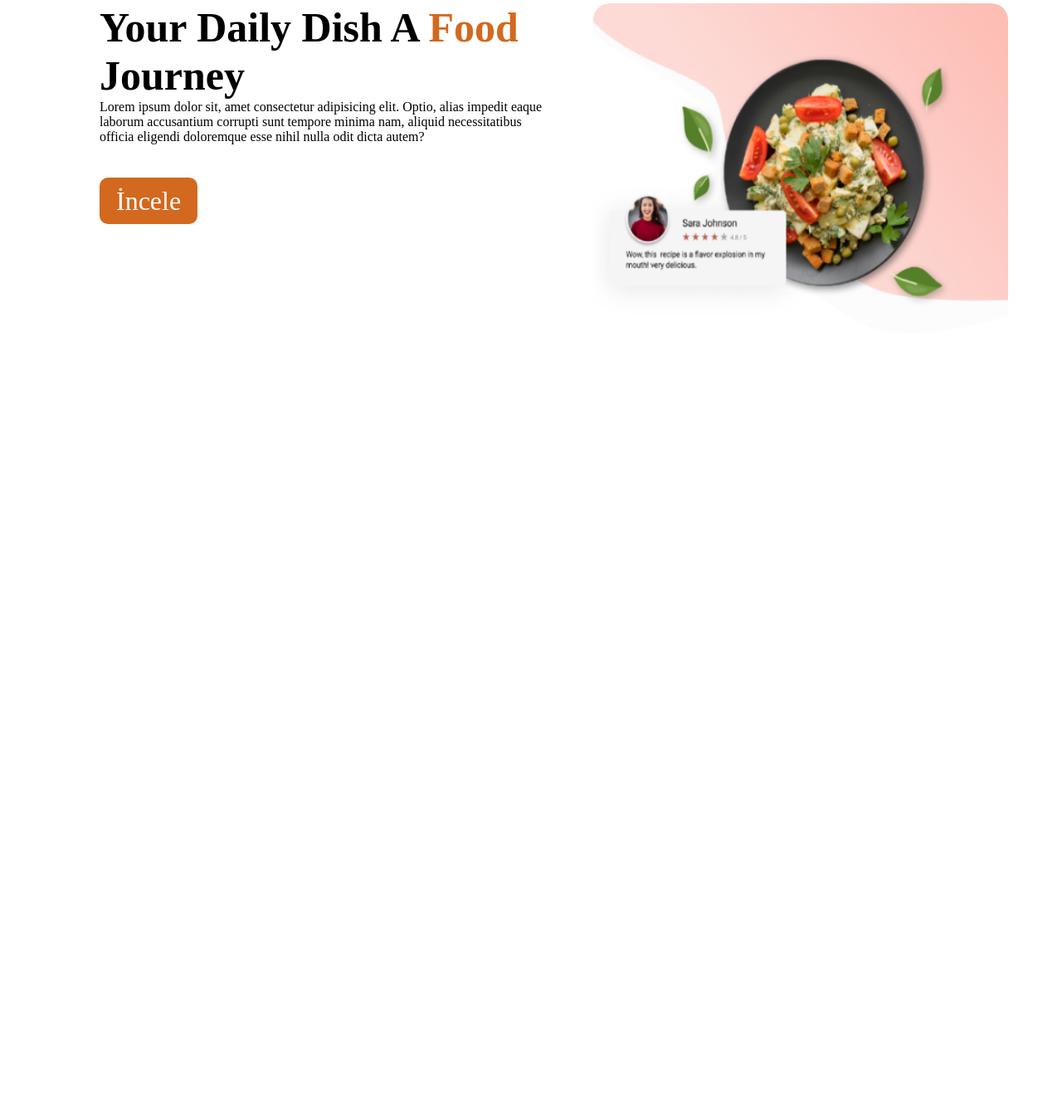
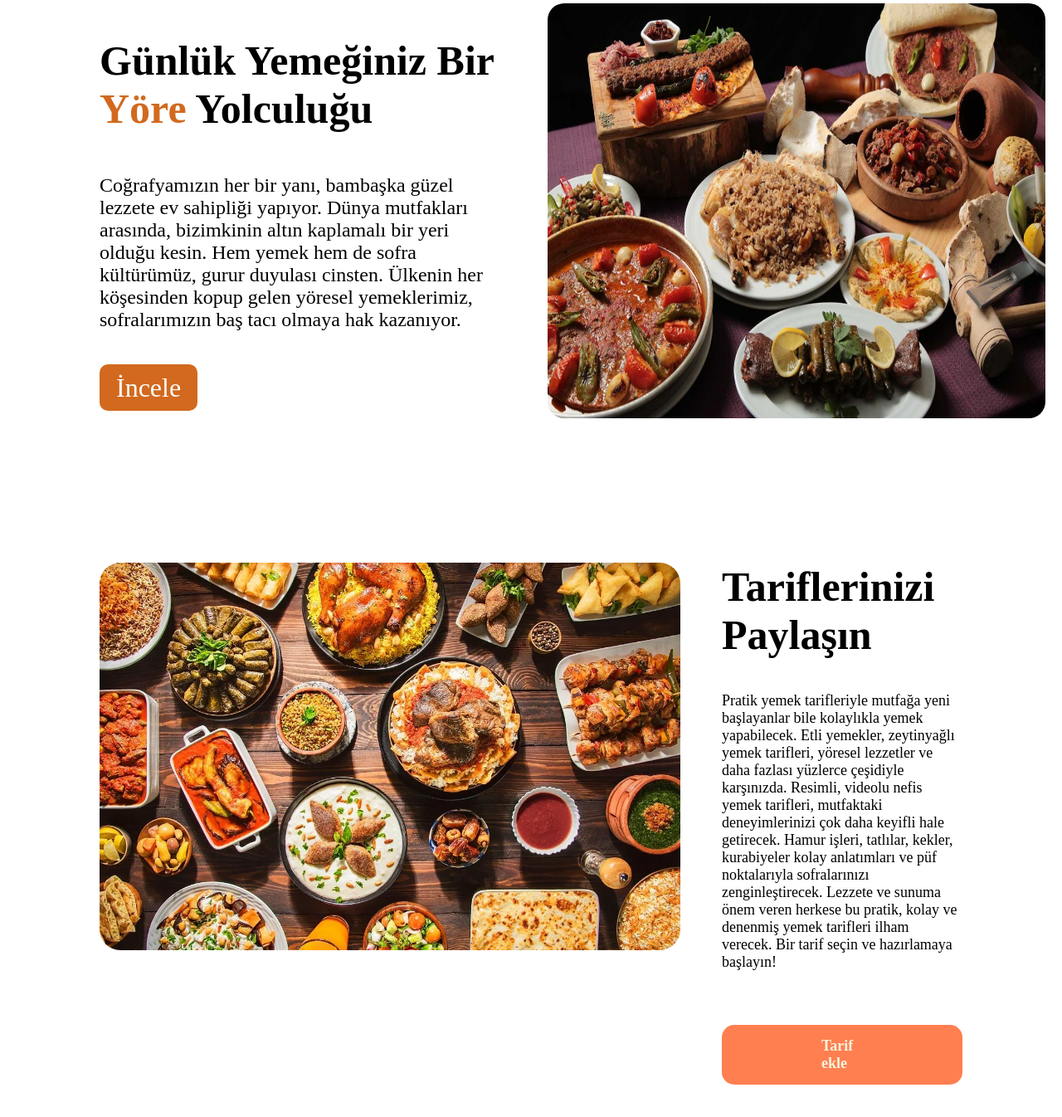
Before and after one commit to acunmedyaakademi/ortakData, a plain HTML site: page index.html in a window 1280 px wide. Shown: the part 242-1588 px from the top of the page at 83% size. Before the commit the page ends 800 px from the top, so only its background shows below. Drawn offline with Linux system fonts and the light colour scheme.

Commit message:
giris2 kismi tamamlandi

```diff
--- a/assets/css/style.css
+++ b/assets/css/style.css
@@ -68,8 +68,15 @@ a {
     margin-left: 100px;
 }
 
+.giris-yazi {
+    margin-top: 40px;
+}
+
 .giris-yazi p {
     margin-bottom: 50px;
+    margin-top: 50px;
+    text-wrap: wrap;
+    font-size: x-large;
 }
 
 .giris-yazi h1{
@@ -88,12 +95,64 @@ a {
     padding: 10px 20px;
     margin-top: 50px;
     border-radius: 10px;
+    font-family: 'Times New Roman', Times, serif;
+}
+
+.giris-yazi a:hover {
+    transition: all 0.4s ease-in;
+    font-size: xx-large;
+    font-weight: 800;
+    text-decoration: double;
 }
 
 .giris-resim img{
     border-radius: 20px;
-    max-width: 500px;
-    height: 400px;
+    max-width: 600px;
+    height: 500px;
+}
+
+.giris2 {
+    margin-top: 70px;
+    padding: 100px;
+    display: grid;
+    grid-template-columns: repeat(2,1fr);
+    grid-gap: 50px;
+}
+
+.giris2 img {
+    max-width: 700px;
+    max-height: 500px;
+    border-radius: 25px;
+}
+
+.giris2-yazi {
+    display: flex;
+    flex-direction: column;
+    justify-content: center;
+    align-items: center;
+    gap: 15px
+
+}
+
+.giris2-yazi h1 {
+    font-size: 50px;
+    margin-bottom: 25px;
+}
+
+.giris2-yazi p {
+    text-wrap: wrap;
+    font-size: large;
+    margin-bottom: 50px;
+}
+
+.giris2-yazi a {
+    background-color: coral;
+    padding: 15px 120px;
+    border-radius: 15px;
+    font-weight: 900;
+    font-style: initial;
+    font-size: large;
+    color: beige;
 }
 /* ramazan finish */
 
--- a/index.html
+++ b/index.html
@@ -25,13 +25,22 @@
             <hr>
             <div class="giris">
                 <div class="giris-yazi">
-                    <h1>Your Daily Dish A <span>Food</span> Journey</h1>
-                    <p>Lorem ipsum dolor sit, amet consectetur adipisicing elit. Optio, alias impedit eaque laborum accusantium corrupti sunt tempore minima nam, aliquid necessitatibus officia eligendi doloremque esse nihil nulla odit dicta autem?</p>
+                    <h1>Günlük Yemeğiniz Bir <span>Yöre</span> Yolculuğu </h1>
+                    <p>Coğrafyamızın her bir yanı, bambaşka güzel lezzete ev sahipliği yapıyor. Dünya mutfakları arasında, bizimkinin altın kaplamalı bir yeri olduğu kesin. Hem yemek hem de sofra kültürümüz, gurur duyulası cinsten. Ülkenin her köşesinden kopup gelen yöresel yemeklerimiz, sofralarımızın baş tacı olmaya hak kazanıyor.</p>
                     <a href="#">İncele</a>
                 </div>
                 <div class="giris-resim">
-                    <img src="assets/img/Ekran görüntüsü 2024-05-04 150619.png" alt="">
+                    <img src="assets/img/yöreselYemekler.jpg" alt="">
                 </div>
+            </div>
+            <div class="giris2">
+                <div class="giris2-resim"><img src="assets/img/yemekler2.webp" alt=""></div>
+                <div class="giris2-yazi">
+                    <h1>Tariflerinizi Paylaşın</h1>
+                    <p>Pratik yemek tarifleriyle mutfağa yeni başlayanlar bile kolaylıkla yemek yapabilecek. Etli yemekler, zeytinyağlı yemek tarifleri, yöresel lezzetler ve daha fazlası yüzlerce çeşidiyle karşınızda. Resimli, videolu nefis yemek tarifleri, mutfaktaki deneyimlerinizi çok daha keyifli hale getirecek. Hamur işleri, tatlılar, kekler, kurabiyeler kolay anlatımları ve püf noktalarıyla sofralarınızı zenginleştirecek. Lezzete ve sunuma önem veren herkese bu pratik, kolay ve denenmiş yemek tarifleri ilham verecek. Bir tarif seçin ve hazırlamaya başlayın!</p>
+                    <a href="#"> Tarif ekle </a>
+                </div>
+
             </div>
         </div>
     </div>
```
Also changed, not shown: assets/img/Ekran görüntüsü 2024-05-04 150619.png (deleted), assets/img/yemekler2.webp (added), assets/img/yöreselYemekler.jpg (added).
